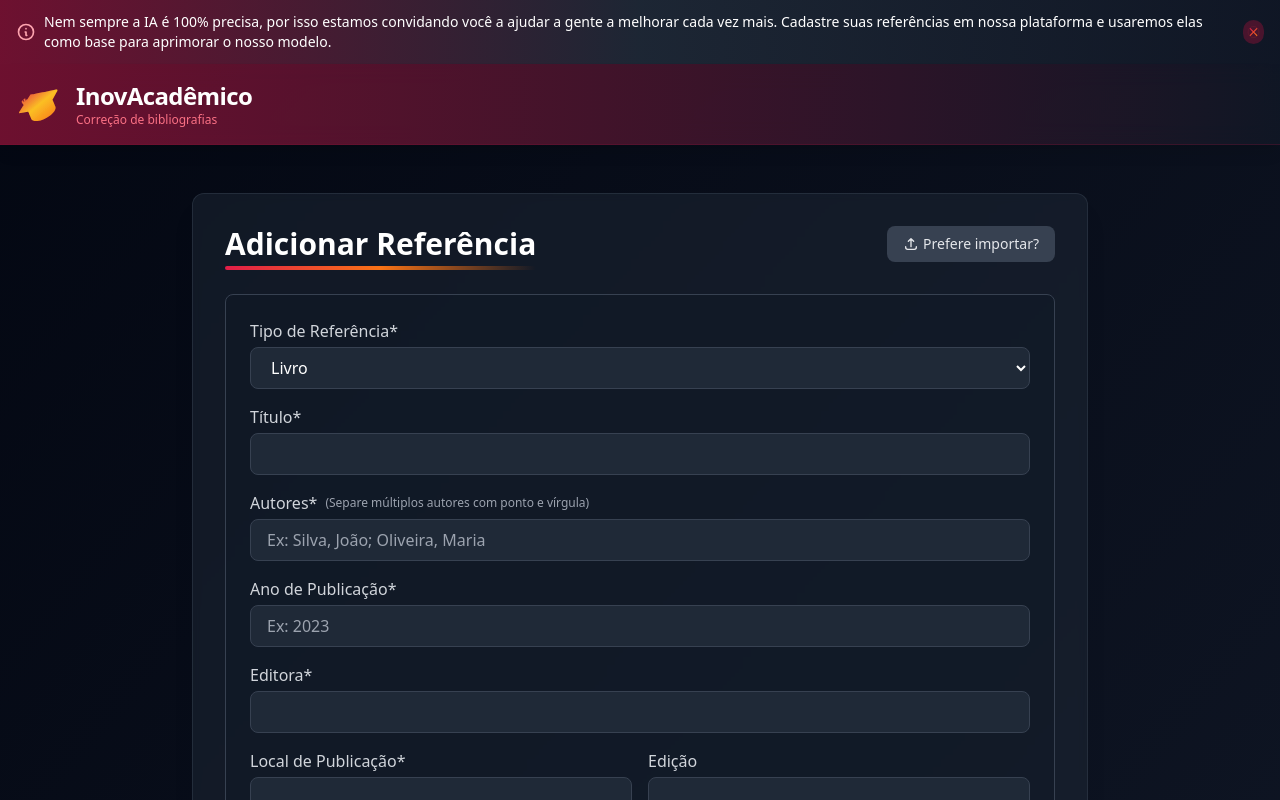
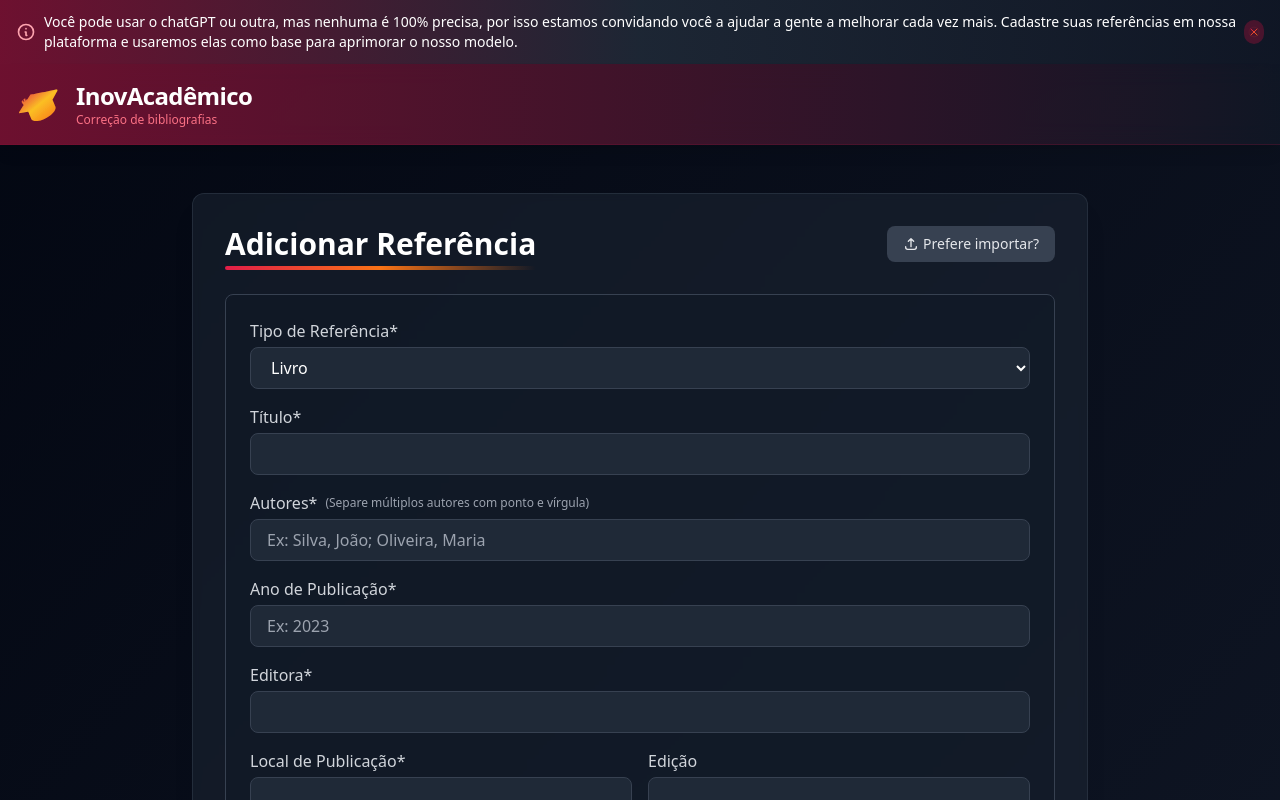
Before and after one commit to DiegoNogueiraDev/inovacademico, a Next.js app in the folder frontend/: page /referencias/adicionar in a window 1280 px wide. Shown: the top 800 px of the page. Built offline with nearby package versions, Linux system fonts and the light colour scheme.

Commit message:
ALterações na mensagem de alerta do banner

```diff
--- a/frontend/src/pages/referencias/adicionar.js
+++ b/frontend/src/pages/referencias/adicionar.js
@@ -410,7 +410,7 @@ export default function AdicionarReferencia() {
                 <path strokeLinecap="round" strokeLinejoin="round" strokeWidth={2} d="M13 16h-1v-4h-1m1-4h.01M21 12a9 9 0 11-18 0 9 9 0 0118 0z" />
               </svg>
               <p className="text-xs sm:text-sm">
-                <span className="font-medium">Nem sempre a IA é 100% precisa</span>, por isso estamos convidando você a ajudar a gente a melhorar cada vez mais. Cadastre suas referências em nossa plataforma e usaremos elas como base para aprimorar o nosso modelo.
+                <span className="font-medium">Você pode usar o chatGPT ou outra, mas nenhuma é 100% precisa</span>, por isso estamos convidando você a ajudar a gente a melhorar cada vez mais. Cadastre suas referências em nossa plataforma e usaremos elas como base para aprimorar o nosso modelo.
               </p>
             </div>
             <button
--- a/frontend/src/pages/referencias/importar.js
+++ b/frontend/src/pages/referencias/importar.js
@@ -198,7 +198,7 @@ export default function ImportarReferencias() {
                 <path strokeLinecap="round" strokeLinejoin="round" strokeWidth={2} d="M13 16h-1v-4h-1m1-4h.01M21 12a9 9 0 11-18 0 9 9 0 0118 0z" />
               </svg>
               <p className="text-xs sm:text-sm">
-                <span className="font-medium">Nem sempre a IA é 100% precisa</span>, por isso estamos convidando você a ajudar a gente a melhorar cada vez mais. Cadastre suas referências em nossa plataforma e usaremos elas como base para aprimorar o nosso modelo.
+                <span className="font-medium">Você pode usar o chatGPT ou outra, mas nenhuma é 100% precisa</span>, por isso estamos convidando você a ajudar a gente a melhorar cada vez mais. Cadastre suas referências em nossa plataforma e usaremos elas como base para aprimorar o nosso modelo.
               </p>
             </div>
             <button
```
